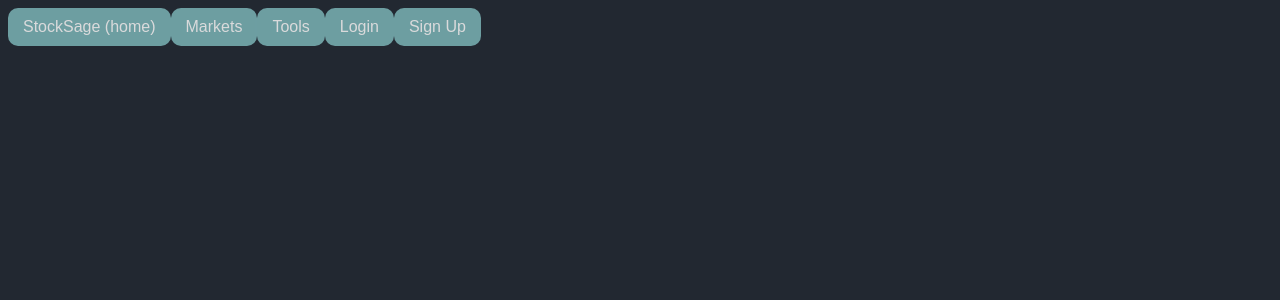
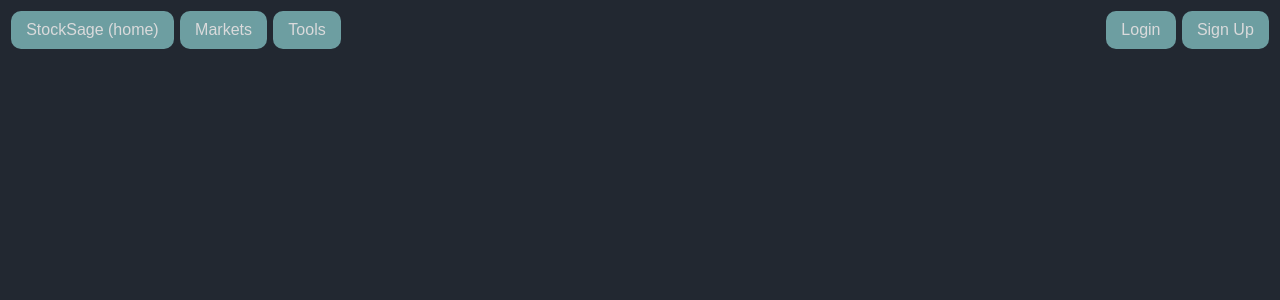
Before and after one commit to Anush-Varma/Trading-Website, a React (Vite) app in the folder client/: page / in a window 1280 px wide. Shown: the top 300 px of the page. Built offline with nearby package versions, Linux system fonts and the light colour scheme.

Commit message:
nav bar styling

```diff
--- a/client/src/components/Nav.jsx
+++ b/client/src/components/Nav.jsx
@@ -1,14 +1,19 @@
 import Button from "./Button";
+import "../styles/nav.css";
 
 function Nav() {
   return (
-    <nav>
-      <Button text="StockSage (home)"></Button>
-      <Button text="Markets"></Button>
-      <Button text="Tools"></Button>
-      <Button text="Login"></Button>
-      <Button text="Sign Up"></Button>
-    </nav>
+    <div className="nav-bar">
+      <div className="left">
+        <Button text="StockSage (home)"></Button>
+        <Button text="Markets"></Button>
+        <Button text="Tools"></Button>
+      </div>
+      <div className="right">
+        <Button text="Login"></Button>
+        <Button text="Sign Up"></Button>
+      </div>
+    </div>
   );
 }
 
--- a/client/src/styles/button.css
+++ b/client/src/styles/button.css
@@ -6,6 +6,7 @@
   padding: 10px 15px;
   cursor: pointer;
   font-size: 1em;
+  margin: 0.2rem;
   opacity: 0.9;
   transition: opacity 0.3s ease;
 }
--- /dev/null
+++ b/client/src/styles/nav.css
@@ -0,0 +1,8 @@
+.nav-bar {
+  display: flex;
+  justify-content: space-between;
+}
+
+.nav-bar:right {
+  display: flex;
+}
```
Also changed, not shown: client/src/styles/homePage.css (added).
